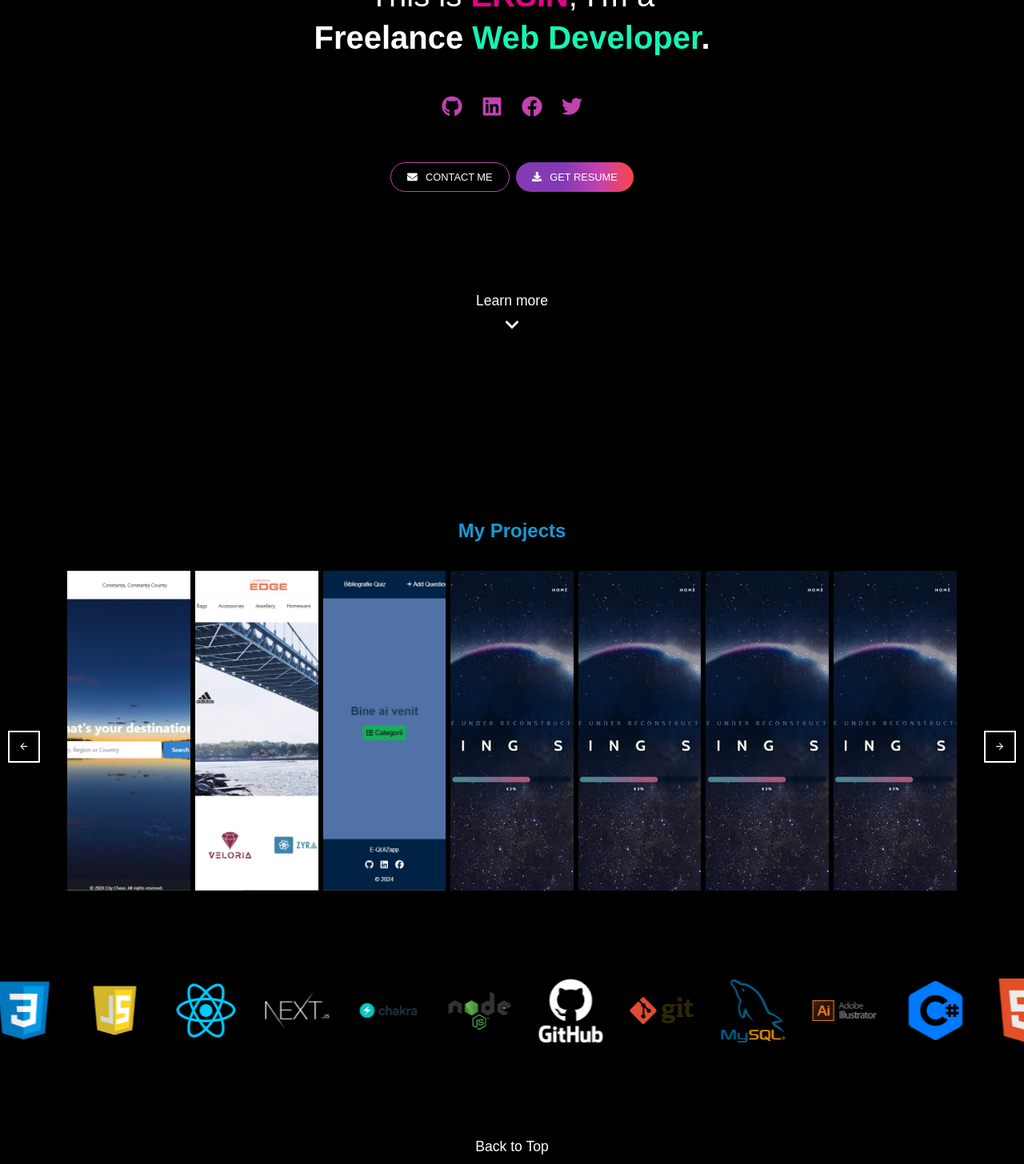
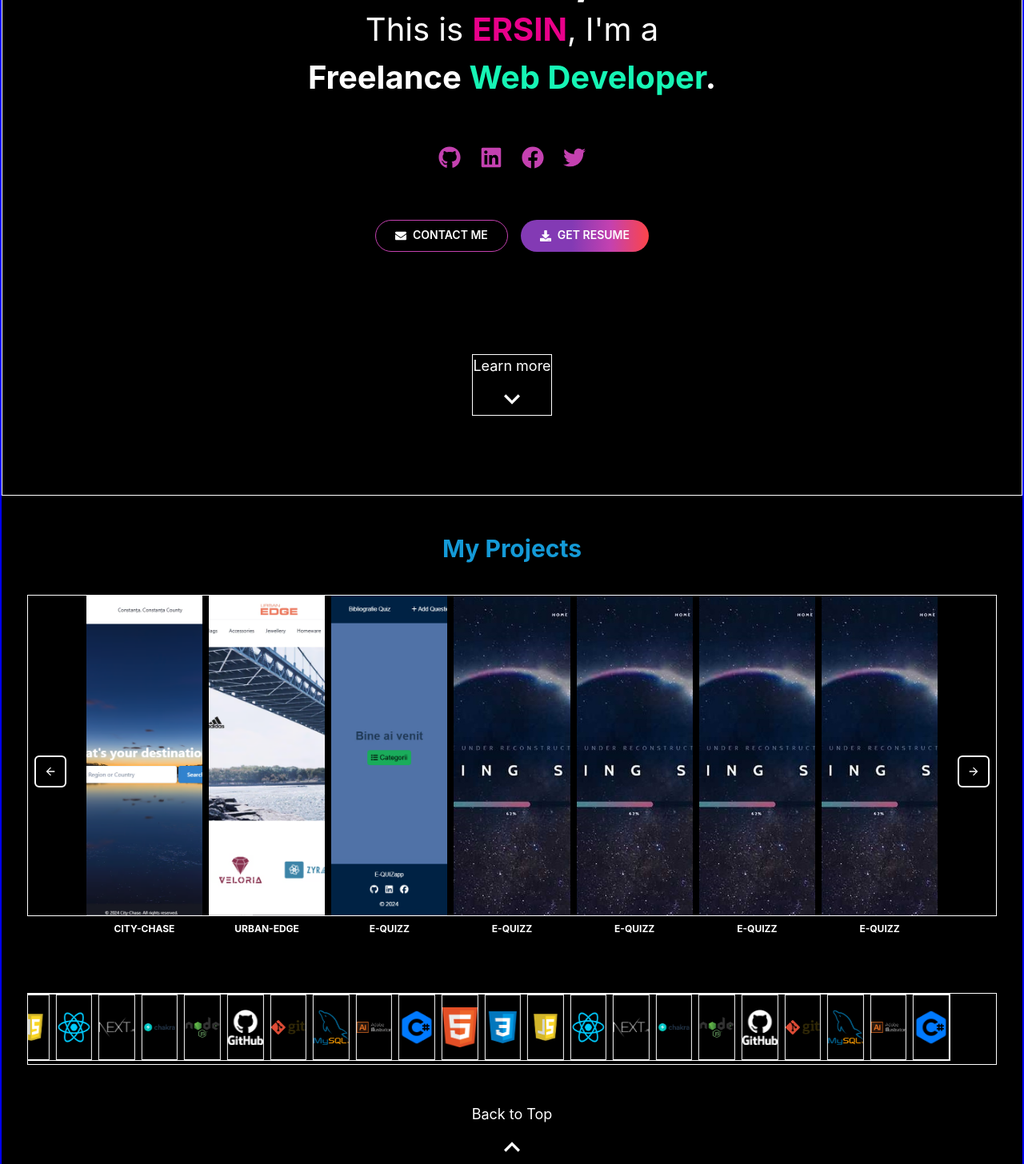
Before and after one commit to alyersin/ersinali.homepage-portfolio, a Next.js app: page / in a window 1280 px wide. Shown: the part 280-1736 px from the top of the page at 80% size. Built offline with nearby package versions, Linux system fonts and the light colour scheme.

Commit message:
13-12 00:06

```diff
--- /dev/null
+++ b/src/app/Pages/DebugBreakpoints/page.js
@@ -0,0 +1,5 @@
+import { Box } from "@chakra-ui/react";
+
+export default function TestComponent() {
+  return <Box w="100px" h="100px" bg={{ base: "red.500", md: "blue.500" }} />;
+}
--- a/src/app/globals.css
+++ b/src/app/globals.css
@@ -42,7 +42,10 @@ a {
 }
 
 .borderAll {
-  /* border: 1px solid white; */
+  border: 1px solid white;
+}
+.borderAllBlue {
+  border: 2px solid blue;
 }
 
 .header-fonts {
--- a/src/app/layout.js
+++ b/src/app/layout.js
@@ -1,6 +1,8 @@
+"use client";
 import Footer from "@/components/Footer/Footer";
 import Header from "@/components/Header/Header";
-import { Box } from "@chakra-ui/react";
+import { Box, ChakraProvider } from "@chakra-ui/react";
+import theme from "../theme.js";
 
 import "./globals.css";
 
@@ -15,13 +17,15 @@ export default function RootLayout({ children }) {
         }}
         suppressHydrationWarning
       >
-        <Box>
-          <Header />
-          <Box px={{ base: 4, md: 8 }} py={{ base: 4, md: 8 }}>
-            {children}
+        <ChakraProvider theme={theme}>
+          <Box>
+            <Header />
+            <Box px={{ base: 0, md: 0 }} py={{ base: 0, md: 0 }}>
+              {children}
+            </Box>
+            <Footer />
           </Box>
-          <Footer />
-        </Box>
+        </ChakraProvider>
       </body>
     </html>
   );
--- a/src/app/page.module.css
+++ /dev/null
@@ -1,168 +0,0 @@
-.page {
-  --gray-rgb: 0, 0, 0;
-  --gray-alpha-200: rgba(var(--gray-rgb), 0.08);
-  --gray-alpha-100: rgba(var(--gray-rgb), 0.05);
-
-  --button-primary-hover: #383838;
-  --button-secondary-hover: #f2f2f2;
-
-  display: grid;
-  grid-template-rows: 20px 1fr 20px;
-  align-items: center;
-  justify-items: center;
-  min-height: 100svh;
-  padding: 80px;
-  gap: 64px;
-  font-family: var(--font-geist-sans);
-}
-
-@media (prefers-color-scheme: dark) {
-  .page {
-    --gray-rgb: 255, 255, 255;
-    --gray-alpha-200: rgba(var(--gray-rgb), 0.145);
-    --gray-alpha-100: rgba(var(--gray-rgb), 0.06);
-
-    --button-primary-hover: #ccc;
-    --button-secondary-hover: #1a1a1a;
-  }
-}
-
-.main {
-  display: flex;
-  flex-direction: column;
-  gap: 32px;
-  grid-row-start: 2;
-}
-
-.main ol {
-  font-family: var(--font-geist-mono);
-  padding-left: 0;
-  margin: 0;
-  font-size: 14px;
-  line-height: 24px;
-  letter-spacing: -0.01em;
-  list-style-position: inside;
-}
-
-.main li:not(:last-of-type) {
-  margin-bottom: 8px;
-}
-
-.main code {
-  font-family: inherit;
-  background: var(--gray-alpha-100);
-  padding: 2px 4px;
-  border-radius: 4px;
-  font-weight: 600;
-}
-
-.ctas {
-  display: flex;
-  gap: 16px;
-}
-
-.ctas a {
-  appearance: none;
-  border-radius: 128px;
-  height: 48px;
-  padding: 0 20px;
-  border: none;
-  border: 1px solid transparent;
-  transition:
-    background 0.2s,
-    color 0.2s,
-    border-color 0.2s;
-  cursor: pointer;
-  display: flex;
-  align-items: center;
-  justify-content: center;
-  font-size: 16px;
-  line-height: 20px;
-  font-weight: 500;
-}
-
-a.primary {
-  background: var(--foreground);
-  color: var(--background);
-  gap: 8px;
-}
-
-a.secondary {
-  border-color: var(--gray-alpha-200);
-  min-width: 180px;
-}
-
-.footer {
-  grid-row-start: 3;
-  display: flex;
-  gap: 24px;
-}
-
-.footer a {
-  display: flex;
-  align-items: center;
-  gap: 8px;
-}
-
-.footer img {
-  flex-shrink: 0;
-}
-
-/* Enable hover only on non-touch devices */
-@media (hover: hover) and (pointer: fine) {
-  a.primary:hover {
-    background: var(--button-primary-hover);
-    border-color: transparent;
-  }
-
-  a.secondary:hover {
-    background: var(--button-secondary-hover);
-    border-color: transparent;
-  }
-
-  .footer a:hover {
-    text-decoration: underline;
-    text-underline-offset: 4px;
-  }
-}
-
-@media (max-width: 600px) {
-  .page {
-    padding: 32px;
-    padding-bottom: 80px;
-  }
-
-  .main {
-    align-items: center;
-  }
-
-  .main ol {
-    text-align: center;
-  }
-
-  .ctas {
-    flex-direction: column;
-  }
-
-  .ctas a {
-    font-size: 14px;
-    height: 40px;
-    padding: 0 16px;
-  }
-
-  a.secondary {
-    min-width: auto;
-  }
-
-  .footer {
-    flex-wrap: wrap;
-    align-items: center;
-    justify-content: center;
-  }
-}
-
-@media (prefers-color-scheme: dark) {
-  .logo {
-    filter: invert();
-  }
-}
--- a/src/components/AccordionCards/AccordionCards.jsx
+++ b/src/components/AccordionCards/AccordionCards.jsx
@@ -1,5 +1,13 @@
 "use client";
-import { Box, Flex, Text, Image, Tooltip, IconButton } from "@chakra-ui/react";
+import {
+  Box,
+  Flex,
+  Text,
+  Image,
+  Tooltip,
+  IconButton,
+  useBreakpointValue,
+} from "@chakra-ui/react";
 import { ArrowBackIcon, ArrowForwardIcon } from "@chakra-ui/icons";
 import { useState, useEffect } from "react";
 import cards from "../../data/projects.json";
@@ -9,9 +17,9 @@ import { useCallback } from "react";
 // SHAKE ANIMATION
 const shakeAnimation = keyframes`
   0% { transform: translateX(0); }
-  25% { transform: translateX(-5px); }
-  50% { transform: translateX(5px); }
-  75% { transform: translateX(-5px); }
+  25% { transform: translateX(-5%); }
+  50% { transform: translateX(5%); }
+  75% { transform: translateX(-5%); }
   100% { transform: translateX(0); }
 `;
 
@@ -19,7 +27,7 @@ const shakeAnimation = keyframes`
 const arrowStyles = {
   bg: "black",
   color: "white",
-  boxSize: "40px",
+  boxSize: "10",
   border: "2px solid",
   borderColor: "white",
   borderRadius: "md",
@@ -39,7 +47,7 @@ export default function AccordionCards() {
   const [activeCard, setActiveCard] = useState(null);
   const [flippedCards, setFlippedCards] = useState({});
   const [currentIndex, setCurrentIndex] = useState(0);
-  const visibleCardsCount = 7;
+  const visibleCardsCount = useBreakpointValue({ base: 3, md: 7 });
 
   // RIGHT ARROW HANDLER
   const handleNext = () => {
@@ -109,14 +117,14 @@ export default function AccordionCards() {
       align="center"
       justify="center"
       wrap="nowrap"
-      gap={6}
-      overflow="hidden"
+      mt={{ base: 14, md: "10" }}
+      gap={{ base: 2, md: 2 }}
     >
       {/* LEFT ARROW */}
       <IconButton
         icon={<ArrowBackIcon />}
         position="absolute"
-        left="10px"
+        left="2"
         top="50%"
         zIndex={10}
         onClick={handlePrev}
@@ -127,8 +135,8 @@ export default function AccordionCards() {
         <Tooltip
           key={`${card.id}-${activeCard}`}
           label="Click to interact / SPACE to flip"
-          fontWeight="700"
-          fontSize={12}
+          fontWeight="bold"
+          fontSize={{ base: 8, md: "xs" }}
           isOpen={activeCard === card.id}
           placement="top"
           hasArrow
@@ -144,8 +152,12 @@ export default function AccordionCards() {
               handleCardClick(card.id, card.frontHref, card.backHref)
             }
             position="relative"
-            width={activeCard === card.id ? "50%" : "12%"}
-            height="400px"
+            width={
+              activeCard === card.id
+                ? { base: "80%", md: "50%" }
+                : { base: "20%", md: "12%" }
+            }
+            height={{ base: "300px", md: "400px" }}
             cursor="pointer"
             sx={{
               transform: flippedCards[card.id]
@@ -172,7 +184,7 @@ export default function AccordionCards() {
                 objectFit="cover"
                 draggable={false}
               />
-              <Text fontSize="10px" fontWeight="bold" p={2}>
+              <Text fontSize="xs" fontWeight="bold" p={2}>
                 {card.title}
               </Text>
             </Box>
@@ -195,10 +207,10 @@ export default function AccordionCards() {
                 objectFit="cover"
                 draggable={false}
               />
-              <Text fontSize="10px" fontWeight="bold" p={2}>
+              <Text fontSize="xs" fontWeight="bold" p={2}>
                 Back of {card.title}
               </Text>
-              {card.backHref && (
+              {/* {card.backHref && (
                 <a
                   href={card.backHref}
                   target="_blank"
@@ -207,7 +219,7 @@ export default function AccordionCards() {
                 >
                   Visit Back Link
                 </a>
-              )}
+              )} */}
             </Box>
           </Box>
         </Tooltip>
@@ -216,7 +228,7 @@ export default function AccordionCards() {
       <IconButton
         icon={<ArrowForwardIcon />}
         position="absolute"
-        right="10px"
+        right="2"
         top="50%"
         zIndex={10}
         onClick={handleNext}
--- a/src/components/Carousel/Carousel.jsx
+++ b/src/components/Carousel/Carousel.jsx
@@ -18,26 +18,28 @@ export default function Carousel({ items = [] }) {
       position="relative"
     >
       <Box
+        className="borderAll"
         display="inline-flex"
         animation={`${scroll} 30s linear infinite`}
         style={{ width: "200%" }}
-        gap="34px"
+        gap={2} // Chakra unit for spacing
         maxWidth="1280px"
       >
         {doubledItems.map((item, index) => (
-          <HStack key={index} spacing={0}>
-            {" "}
+          <HStack className="borderAll" key={index} spacing={2}>
             <Image
               src={item.src}
               alt={item.alt}
-              boxSize="80px"
-              objectFit="contain"
+              width={{ base: "24", md: "32" }} // Use theme values for width
+              height={{ base: "16", md: "20" }} // Use theme values for height
+              objectFit="contain" // Crop images to fit within the box
               borderRadius="md"
               draggable="false"
             />
           </HStack>
         ))}
       </Box>
+      //{" "}
     </Box>
   );
 }
--- a/src/components/Footer/Footer.jsx
+++ b/src/components/Footer/Footer.jsx
@@ -11,7 +11,6 @@ export default function Footer() {
         className="borderAll"
         as="footer"
         width="100%"
-        bg="gray.900"
         color="white"
         padding="16px"
         textAlign="center"
--- a/src/components/Header/Header.jsx
+++ b/src/components/Header/Header.jsx
@@ -1,17 +1,24 @@
 "use client";
 import {
   Box,
-  color,
+  Drawer,
+  DrawerOverlay,
+  DrawerContent,
   Image,
   Link,
   Text,
-  textDecoration,
+  IconButton,
+  DrawerCloseButton,
+  DrawerBody,
 } from "@chakra-ui/react";
+import { HamburgerIcon } from "@chakra-ui/icons";
 import React from "react";
+import { useDisclosure } from "@chakra-ui/react";
 import "/src/app/globals.css";
-import { hoverAction } from "@use-gesture/react";
 
 export default function Header() {
+  const { isOpen, onOpen, onClose } = useDisclosure();
+
   return (
     <Box
       as="header"
@@ -20,26 +27,33 @@ export default function Header() {
       flexDirection="row"
       maxWidth="1280px"
       mx="auto"
-      px={38}
-      py={20}
+      px={4}
+      py={5}
       alignItems="center"
       justifyContent="space-between"
-      padding={{ base: "0 20px", md: "0 80px" }}
+      color="white"
       draggable={false}
     >
+      {/* Logo */}
       <Link href="/" draggable={false}>
         <Box display="flex" alignItems="center">
           <Image
             src="/assets/logo-1.png"
             alt="Logo"
-            width={220}
-            height={56}
+            width={{ base: "180px", md: "220px" }}
+            height={{ base: "46px", md: "56px" }}
             draggable={false}
           />
         </Box>
       </Link>
-      <Box className="borderAll" display="flex" flexDirection="row" gap={20}>
-        {" "}
+
+      {/* Navigation Links */}
+      <Box
+        className="borderAll"
+        display={{ base: "none", md: "flex" }}
+        flexDirection="row"
+        gap={5}
+      >
         <Text className="header-fonts">
           <Link href="/" textDecoration="none">
             ABOUT
@@ -71,6 +85,41 @@ export default function Header() {
           </Link>
         </Text>
       </Box>
+
+      {/* Hamburger Icon for Mobile */}
+      <IconButton
+        className="hamburger-icon"
+        aria-label="Open menu"
+        icon={<HamburgerIcon />}
+        onClick={onOpen}
+        display={{ base: "flex", md: "none" }}
+        flexDirection="column"
+      />
+
+      {/* Drawer for Mobile Navigation */}
+      <Drawer isOpen={isOpen} placement="right" onClose={onClose}>
+        <DrawerOverlay>
+          <DrawerContent>
+            <DrawerCloseButton />
+            <DrawerBody>
+              <Box as="nav">
+                <Link href="/" color="teal.300" display="block" mb={2}>
+                  About
+                </Link>
+                <Link href="#skills" color="teal.300" display="block" mb={2}>
+                  Skills
+                </Link>
+                <Link href="#projects" color="teal.300" display="block" mb={2}>
+                  Projects
+                </Link>
+                <Link href="#contact" color="teal.300" display="block" mb={2}>
+                  Contact
+                </Link>
+              </Box>
+            </DrawerBody>
+          </DrawerContent>
+        </DrawerOverlay>
+      </Drawer>
     </Box>
   );
 }
--- a/src/components/Main/Main.jsx
+++ b/src/components/Main/Main.jsx
@@ -22,6 +22,8 @@ import { ChevronDownIcon, ChevronUpIcon } from "@chakra-ui/icons";
 import Carousel from "../Carousel/Carousel";
 import Contact from "../Contact/Contact";
 import { keyframes } from "@emotion/react";
+import "/src/app/globals.css";
+
 import { useRef } from "react";
 
 const images = [
@@ -46,6 +48,7 @@ const shakeArrowDown = keyframes`
   75% { transform: translateY(-5px); }
   100% { transform: translateY(0); }
 `;
+
 const shakeArrowUp = keyframes`
   0% { transform: translateY(0); }
   25% { transform: translateY(5px); }
@@ -68,8 +71,7 @@ export default function Main() {
 
   return (
     <Box
-      className="borderAll"
-      bg="gray.900"
+      className="borderAllBlue"
       maxWidth="1280px"
       color="white"
       textAlign="center"
@@ -77,192 +79,164 @@ export default function Main() {
     >
       {/* FIRST PAGE */}
       <Box
+        className="borderAll"
         ref={firstPageRef}
-        className="borderAll"
         display="flex"
         flexDirection="column"
         justifyContent="center"
         alignItems="center"
         textAlign="center"
-        gap="6px"
-        fontSize="2.5rem"
+        gap={{ base: "4", md: "0" }}
+        fontSize={{ base: "lg", md: "xl" }}
         width="100%"
         height="100vh"
         px={{ base: 4, md: 8 }}
         py={12}
       >
-        <Heading as="h1" size="2xl" mb={4}>
+        <Heading as="h1" fontSize={{ base: "2xl", md: "7xl" }} mb={0}>
           Hello,
         </Heading>
-        <Text fontSize={{ base: "2xl", md: "3xl" }} mb={2}>
+        <Text fontSize={{ base: "lg", md: "2.5rem" }}>
           This is{" "}
           <Text as="span" color="#E9008A" fontWeight="bold">
             ERSIN
           </Text>
           , I&apos;m a
         </Text>
-        <Text
-          fontSize={{ base: "2xl", md: "3xl" }}
-          fontWeight="bold"
-          color="teal.400"
-        >
+        <Text fontSize={{ base: "lg", md: "2.5rem" }} fontWeight="bold">
           Freelance{" "}
           <Text as="span" color="#16F5B5">
             Web Developer
           </Text>
           .
         </Text>
+
         {/* SOCIAL ICONS */}
-        <HStack spacing={24} mt={6} margin="34px 0 34px 0">
+        <HStack
+          spacing={{ base: 8, md: 6 }}
+          mt={14}
+          mb={14}
+          color="rgba(196,65,176,1)"
+        >
           <Link href="https://github.com" isExternal>
-            <Icon
-              as={FaGithub}
-              boxSize={26}
-              color="rgba(196,65,176,1)"
-              _hover={{ color: "teal.400" }}
-            />
+            <Icon as={FaGithub} boxSize={{ base: 6, md: 7 }} />
           </Link>
           <Link href="https://linkedin.com" isExternal>
-            <Icon
-              as={FaLinkedin}
-              boxSize={26}
-              color="rgba(196,65,176,1)"
-              _hover={{ color: "teal.400" }}
-            />
+            <Icon as={FaLinkedin} boxSize={{ base: 6, md: 7 }} />
           </Link>
           <Link href="https://facebook.com" isExternal>
-            <Icon
-              as={FaFacebook}
-              boxSize={26}
-              color="rgba(196,65,176,1)"
-              _hover={{ color: "pink.400" }}
-            />
+            <Icon as={FaFacebook} boxSize={{ base: 6, md: 7 }} />
           </Link>
           <Link href="https://twitter.com" isExternal>
-            <Icon
-              as={FaTwitter}
-              boxSize={26}
-              color="rgba(196,65,176,1)"
-              _hover={{ color: "pink.400" }}
-            />
+            <Icon as={FaTwitter} boxSize={{ base: 6, md: 7 }} />
           </Link>
         </HStack>
+
         {/* BUTTONS */}
-        <Flex gap={8} mt={8}>
-          <Link
+        <Flex
+          flexDir={{ base: "column", md: "row" }}
+          gap={{ base: 6, md: 4 }}
+          mt={0}
+          flexWrap="wrap"
+          justifyContent="center"
+        >
+          <Button
+            as={Link}
             href="#contact"
-            display="flex"
-            alignItems="center"
-            justifyContent="center"
-            gap="8px"
             bg="black"
             color="white"
             border="1px solid rgba(196,65,176,1)"
-            borderRadius={20}
-            _hover={{ bg: "pink.400", borderColor: "pink.400" }}
-            px={20}
-            py={10}
-            fontSize="0.8rem"
+            px={6}
+            py={4}
+            borderRadius="full"
+            fontSize={{ base: "sm", md: "14" }}
+            _hover={{ bg: "pink.600" }}
           >
             <Icon as={FaEnvelope} mr={2} />
             CONTACT ME
-          </Link>
-          <Link
+          </Button>
+          <Button
+            as={Link}
             href="/resume.pdf"
-            display="flex"
-            alignItems="center"
-            justifyContent="center"
-            gap="8px"
             bg="linear-gradient(90deg, rgba(131,58,180,1) 40%, rgba(196,65,176,1) 70%, rgba(252,69,73,1) 100%)"
             color="white"
-            border="none"
-            borderRadius={20}
-            _hover={{ bg: "pink.500" }}
-            px={20}
-            py={10}
-            fontSize="0.8rem"
-            download="Ersin_Resume.pdf"
+            px={6}
+            py={4}
+            borderRadius="full"
+            fontSize={{ base: "sm", md: "14" }}
+            _hover={{ bg: "teal.600" }}
           >
             <Icon as={FaDownload} mr={2} />
             GET RESUME
-          </Link>
+          </Button>
         </Flex>
 
         {/* SCROLL DOWN */}
         <Box
-          mt={12}
+          className="borderAll"
+          mt={32}
           cursor="pointer"
           display="flex"
           flexDirection="column"
           alignItems="center"
-          margin="120px 0 140px 0"
           onClick={handleScrollDown}
         >
-          <Text fontSize="1.1rem" mb={2}>
+          <Text fontSize="lg" mb={2}>
             Learn more
           </Text>
           <Icon
             as={ChevronDownIcon}
-            w={34}
-            h={34}
-            color="white"
+            boxSize={{ base: 8, md: 10 }}
             sx={{
               animation: `${shakeArrowDown} 2s infinite`,
             }}
           />
         </Box>
       </Box>
+
       {/* SECOND PAGE */}
       <Box
         ref={secondPageRef}
-        className="borderAll"
-        display="flex"
-        flexDirection="column"
-        gap={24}
-        w="100%"
         py={12}
         px={{ base: 4, md: 8 }}
-        bg="gray.800"
         minH="100vh"
+        textAlign="center"
       >
-        <Heading id="projects" color="#149AD7" mb={6} mt={22}>
+        <Heading
+          id="projects"
+          fontSize={{ base: "2xl", md: "3xl" }}
+          color="#149AD7"
+          mb={6}
+        >
           My Projects
         </Heading>
-        <Box width="100%" py={6}>
+
+        <Box>
           <AccordionCards />
         </Box>
 
-        <Box id="skills" margin="80px 0 80px 0">
+        <Box id="skills" mt={24}>
           <Carousel items={images} />
         </Box>
 
         {/* SCROLL UP */}
-        <Box
-          mt={12}
-          cursor="pointer"
-          display="flex"
-          flexDirection="column"
-          alignItems="center"
-          onClick={handleScrollUp}
-        >
-          <Text fontSize="1.1rem" mb={2}>
+        <Box mt={12} cursor="pointer" onClick={handleScrollUp}>
+          <Text fontSize="lg" mb={2}>
             Back to Top
           </Text>
           <Icon
             as={ChevronUpIcon}
-            transform="rotate(180deg)"
-            w={34}
-            h={34}
-            color="white"
+            boxSize={{ base: 8, md: 10 }}
             sx={{
               animation: `${shakeArrowUp} 2s infinite`,
             }}
           />
         </Box>
+      </Box>
 
-        <Box id="contact" py={12} margin="100px 0 0 0">
-          <Contact />
-        </Box>
+      {/* CONTACT SECTION */}
+      <Box id="contact" py={12}>
+        <Contact />
       </Box>
     </Box>
   );
--- /dev/null
+++ b/src/theme.js
@@ -0,0 +1,14 @@
+// src/theme.js
+import { extendTheme } from "@chakra-ui/react";
+
+const theme = extendTheme({
+  breakpoints: {
+    sm: "30em", // 480px
+    md: "48em", // 768px
+    lg: "62em", // 992px
+    xl: "80em", // 1280px
+    "2xl": "96em", // 1536px
+  },
+});
+
+export default theme;
```
